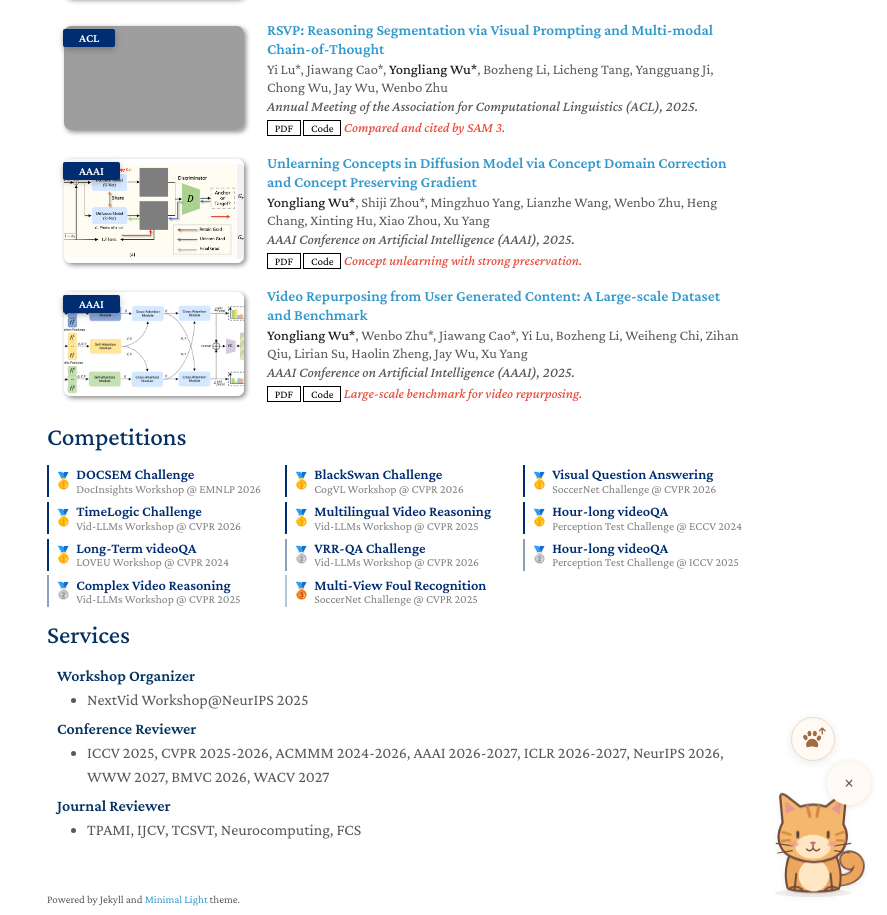
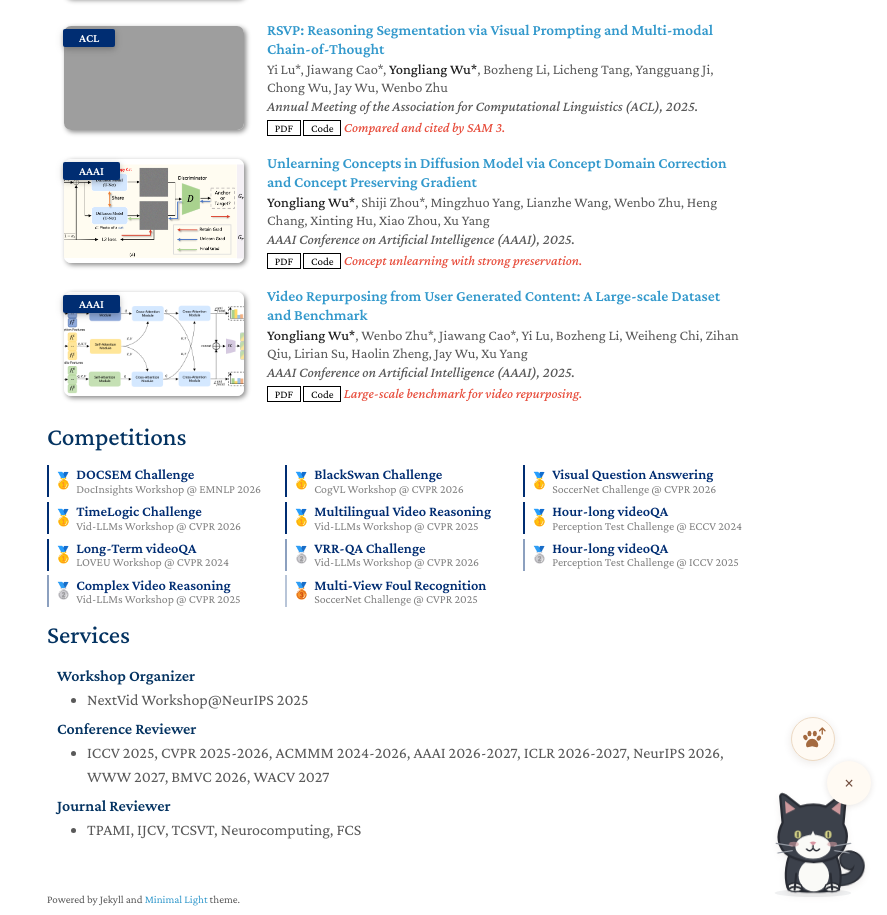
Before and after one commit to yongliang-wu/yongliang-wu.github.io, a Jekyll site: the page built from index.md, in a window 1280 px wide and 1400 px high, scrolled down 518 px. Shown: the part 485-1400 px from the top of the window, without its empty margins (393-1280 px from the left). Built offline with Jekyll 4.4.1, drawn with Linux system fonts in a browser that asks for light colours; nearby versions of some CDN libraries; a style sheet for code colours, icons or effects is not loaded; our own code applies the rules of GitHub Pages for plain Markdown files; grey boxes are pictures that could not be loaded.

Commit message:
feat: add tuxedo cat box hideaway and feather toy

```diff
--- a/_includes/site-cat.html
+++ b/_includes/site-cat.html
@@ -6,45 +6,78 @@
       <svg class="site-cat-drawing site-cat-awake" viewBox="0 0 140 150" fill="none" xmlns="http://www.w3.org/2000/svg" aria-hidden="true" focusable="false">
         <ellipse cx="70" cy="140" rx="48" ry="5" fill="currentColor" opacity=".09"/>
         <g class="site-cat-tail">
-          <path d="M101 124C131 126 134 101 121 96C110 92 109 103 117 105" stroke="#714C3D" stroke-width="15" stroke-linecap="round"/>
-          <path d="M101 124C131 126 134 101 121 96C110 92 109 103 117 105" stroke="#ECA65E" stroke-width="11" stroke-linecap="round"/>
+          <path d="M101 124C131 126 134 101 121 96C110 92 109 103 117 105" stroke="#282B33" stroke-width="15" stroke-linecap="round"/>
+          <path d="M101 124C131 126 134 101 121 96C110 92 109 103 117 105" stroke="#3C414B" stroke-width="11" stroke-linecap="round"/>
         </g>
-        <path d="M44 87C36 98 34 119 38 133C40 140 101 140 103 133C108 113 100 94 95 87Z" fill="#ECA65E" stroke="#714C3D" stroke-width="2.6" stroke-linejoin="round"/>
-        <ellipse cx="71" cy="118" rx="19" ry="20" fill="#FFE7C5"/>
-        <path d="M49 116L47 136M92 116L94 136" stroke="#714C3D" stroke-width="2.5" stroke-linecap="round"/>
-        <path d="M40 135C44 131 52 131 57 136M85 136C90 131 97 131 102 135" stroke="#714C3D" stroke-width="2.5" stroke-linecap="round"/>
+        <path d="M44 87C36 98 34 119 38 133C40 140 101 140 103 133C108 113 100 94 95 87Z" fill="#3C414B" stroke="#282B33" stroke-width="2.6" stroke-linejoin="round"/>
+        <ellipse cx="71" cy="118" rx="19" ry="20" fill="#FAFAF7"/>
+        <path d="M39 130Q47 125 55 130L57 136Q48 141 39 136Z" fill="#FAFAF7" stroke="#282B33" stroke-width="1.8"/>
+        <path d="M86 130Q94 125 102 130L103 136Q94 141 84 136Z" fill="#FAFAF7" stroke="#282B33" stroke-width="1.8"/>
+        <path d="M49 116L47 136M92 116L94 136" stroke="#282B33" stroke-width="2.5" stroke-linecap="round"/>
+        <path d="M40 135C44 131 52 131 57 136M85 136C90 131 97 131 102 135" stroke="#282B33" stroke-width="2.5" stroke-linecap="round"/>
         <g class="site-cat-head">
-          <path d="M32 52L29 19Q30 14 36 18L54 32Q71 27 86 32L104 18Q110 14 111 21L108 54C118 71 109 91 94 97Q71 106 48 97C29 91 21 73 32 52Z" fill="#F4B76E" stroke="#714C3D" stroke-width="2.8" stroke-linejoin="round"/>
-          <path d="M36 41L35 25L48 35M93 35L105 25L104 42" fill="#E99891"/>
-          <path d="M63 32L66 44M77 32L75 44" stroke="#D58A47" stroke-width="4" stroke-linecap="round"/>
-          <path d="M32 64L42 67M31 75L41 74M108 64L99 67M110 75L100 74" stroke="#D58A47" stroke-width="3" stroke-linecap="round"/>
-          <ellipse cx="70" cy="82" rx="22" ry="15" fill="#FFE7C5"/>
-          <g class="site-cat-eyes" stroke="#593F35" stroke-width="3.5" stroke-linecap="round">
-            <path d="M51 64V70M89 64V70"/>
+          <path d="M32 52L29 19Q30 14 36 18L54 32Q71 27 86 32L104 18Q110 14 111 21L108 54C118 71 109 91 94 97Q71 106 48 97C29 91 21 73 32 52Z" fill="#3C414B" stroke="#282B33" stroke-width="2.8" stroke-linejoin="round"/>
+          <path d="M36 41L35 25L48 35M93 35L105 25L104 42" fill="#CD989C"/>
+          <ellipse cx="70" cy="82" rx="22" ry="15" fill="#FAFAF7"/>
+          <path d="M70 62Q65 74 60 79H80Q75 74 70 62Z" fill="#FAFAF7"/>
+          <g class="site-cat-gaze">
+            <g class="site-cat-eyes" stroke="#D9D789" stroke-width="3.5" stroke-linecap="round">
+              <ellipse cx="51" cy="67" rx="4" ry="5" fill="#D9D789" stroke="none"/>
+              <ellipse cx="89" cy="67" rx="4" ry="5" fill="#D9D789" stroke="none"/>
+              <path d="M51 64V70M89 64V70" stroke="#20232A" stroke-width="1.6"/>
+            </g>
           </g>
-          <path d="M66 77Q70 74 74 77L70 81Z" fill="#C77475"/>
-          <path d="M70 81V84Q66 90 62 85M70 84Q74 90 78 85" stroke="#714C3D" stroke-width="1.8" stroke-linecap="round"/>
-          <path d="M44 81L24 78M44 87L26 90M97 81L117 78M97 87L115 90" stroke="#714C3D" stroke-width="1.5" stroke-linecap="round"/>
-          <ellipse cx="46" cy="79" rx="6" ry="3" fill="#E99891" opacity=".6"/>
-          <ellipse cx="94" cy="79" rx="6" ry="3" fill="#E99891" opacity=".6"/>
+          <path d="M66 77Q70 74 74 77L70 81Z" fill="#D995A1"/>
+          <path d="M70 81V84Q66 90 62 85M70 84Q74 90 78 85" stroke="#282B33" stroke-width="1.8" stroke-linecap="round"/>
+          <path d="M44 81L24 78M44 87L26 90M97 81L117 78M97 87L115 90" stroke="#9297A0" stroke-width="1.5" stroke-linecap="round"/>
+          <ellipse cx="46" cy="79" rx="6" ry="3" fill="#CD989C" opacity=".6"/>
+          <ellipse cx="94" cy="79" rx="6" ry="3" fill="#CD989C" opacity=".6"/>
+        </g>
+        <g class="site-cat-paw-side">
+          <g class="site-cat-reaching-paw">
+            <path d="M94 118Q91 100 104 83" stroke="#282B33" stroke-width="16" stroke-linecap="round"/>
+            <path d="M94 118Q91 100 104 83" stroke="#3C414B" stroke-width="11" stroke-linecap="round"/>
+            <ellipse cx="106" cy="78" rx="8" ry="10" fill="#FAFAF7" stroke="#282B33" stroke-width="2.4"/>
+            <path d="M102 72L103 76M107 71V75" stroke="#282B33" stroke-width="1.4" stroke-linecap="round"/>
+          </g>
         </g>
         <path class="site-cat-heart" d="M114 40C103 32 109 23 115 28C122 20 131 31 114 40Z" fill="#DB8787"/>
+      </svg>
+      <svg class="site-cat-drawing site-cat-boxed" viewBox="0 0 140 150" fill="none" xmlns="http://www.w3.org/2000/svg" aria-hidden="true" focusable="false">
+        <ellipse cx="70" cy="140" rx="49" ry="5" fill="currentColor" opacity=".09"/>
+        <path d="M25 104L43 87H101L116 104V132H25Z" fill="#B98656" stroke="#7E573B" stroke-width="2.4" stroke-linejoin="round"/>
+        <path d="M27 104L43 93H100L114 104L107 115H32Z" fill="#79563D"/>
+        <g class="site-cat-box-peek">
+          <path d="M36 92L33 57Q34 53 39 57L56 73Q70 68 84 73L101 57Q107 52 108 59L104 94C114 112 102 128 72 129C43 130 27 114 36 92Z" fill="#3C414B" stroke="#282B33" stroke-width="2.6" stroke-linejoin="round"/>
+          <path d="M39 78L39 63L50 75M91 75L102 63L101 80" fill="#CD989C"/>
+          <g class="site-cat-eyes" stroke="#D9D789" stroke-width="3.5" stroke-linecap="round">
+            <path d="M53 98V103M88 98V103"/>
+          </g>
+        </g>
+        <path d="M26 107H114L110 136Q70 142 30 136Z" fill="#DCAA72" stroke="#7E573B" stroke-width="2.5" stroke-linejoin="round"/>
+        <path d="M26 107L14 98L38 94L49 107M93 107L102 94L126 99L114 107" fill="#EFC795" stroke="#7E573B" stroke-width="2.3" stroke-linejoin="round"/>
+        <path d="M70 108V138" stroke="#B98656" stroke-width="2"/>
+        <g fill="#96643F" opacity=".65">
+          <ellipse cx="50" cy="120" rx="2" ry="2.7"/>
+          <ellipse cx="56" cy="117" rx="2" ry="2.7"/>
+          <ellipse cx="62" cy="120" rx="2" ry="2.7"/>
+          <path d="M50 128C49 124 53 121 56 121S63 124 62 128C61 131 58 128 56 128S51 131 50 128Z"/>
+        </g>
       </svg>
       <svg class="site-cat-drawing site-cat-sleeping" viewBox="0 0 140 150" fill="none" xmlns="http://www.w3.org/2000/svg" aria-hidden="true" focusable="false">
         <ellipse cx="70" cy="140" rx="48" ry="5" fill="currentColor" opacity=".09"/>
         <g class="site-cat-breathing">
-          <path d="M24 126C19 100 43 85 73 87C106 87 122 108 116 132C105 141 39 143 24 132Z" fill="#ECA65E" stroke="#714C3D" stroke-width="2.6"/>
-          <path d="M83 89L80 100M97 95L92 104M108 105L101 111" stroke="#D58A47" stroke-width="4" stroke-linecap="round"/>
-          <path d="M75 131C99 137 122 130 116 119C112 112 102 116 107 123" stroke="#714C3D" stroke-width="13" stroke-linecap="round"/>
-          <path d="M75 131C99 137 122 130 116 119C112 112 102 116 107 123" stroke="#F4B76E" stroke-width="9" stroke-linecap="round"/>
-          <path d="M22 111L20 87Q20 84 24 87L37 94Q48 91 58 96L72 88Q76 86 75 91L73 115C75 133 61 139 45 138C27 138 17 128 22 111Z" fill="#F4B76E" stroke="#714C3D" stroke-width="2.6" stroke-linejoin="round"/>
-          <path d="M25 102L25 92L32 98M63 100L70 94L69 106" fill="#E99891"/>
-          <path d="M44 95L45 103M54 96L53 103" stroke="#D58A47" stroke-width="3" stroke-linecap="round"/>
-          <ellipse cx="47" cy="125" rx="17" ry="10" fill="#FFE7C5"/>
-          <path d="M29 115Q34 120 39 115M55 115Q60 120 65 115" stroke="#593F35" stroke-width="2.5" stroke-linecap="round"/>
-          <path d="M43 122Q47 119 51 122L47 126Z" fill="#C77475"/>
-          <path d="M47 126Q43 131 40 127M47 126Q51 131 54 127" stroke="#714C3D" stroke-width="1.5" stroke-linecap="round"/>
-          <path d="M28 125L15 123M29 130L16 133M65 125L78 123" stroke="#714C3D" stroke-width="1.5" stroke-linecap="round"/>
+          <path d="M24 126C19 100 43 85 73 87C106 87 122 108 116 132C105 141 39 143 24 132Z" fill="#3C414B" stroke="#282B33" stroke-width="2.6"/>
+          <path d="M54 131Q71 125 89 132L91 137Q72 142 54 136Z" fill="#FAFAF7" stroke="#282B33" stroke-width="1.8"/>
+          <path d="M75 131C99 137 122 130 116 119C112 112 102 116 107 123" stroke="#282B33" stroke-width="13" stroke-linecap="round"/>
+          <path d="M75 131C99 137 122 130 116 119C112 112 102 116 107 123" stroke="#3C414B" stroke-width="9" stroke-linecap="round"/>
+          <path d="M22 111L20 87Q20 84 24 87L37 94Q48 91 58 96L72 88Q76 86 75 91L73 115C75 133 61 139 45 138C27 138 17 128 22 111Z" fill="#3C414B" stroke="#282B33" stroke-width="2.6" stroke-linejoin="round"/>
+          <path d="M25 102L25 92L32 98M63 100L70 94L69 106" fill="#CD989C"/>
+          <ellipse cx="47" cy="125" rx="17" ry="10" fill="#FAFAF7"/>
+          <path d="M29 115Q34 120 39 115M55 115Q60 120 65 115" stroke="#D9D789" stroke-width="2.5" stroke-linecap="round"/>
+          <path d="M43 122Q47 119 51 122L47 126Z" fill="#D995A1"/>
+          <path d="M47 126Q43 131 40 127M47 126Q51 131 54 127" stroke="#282B33" stroke-width="1.5" stroke-linecap="round"/>
+          <path d="M28 125L15 123M29 130L16 133M65 125L78 123" stroke="#9297A0" stroke-width="1.5" stroke-linecap="round"/>
         </g>
         <g class="site-cat-zzz" stroke="#B38561" stroke-width="2.6" stroke-linecap="round" stroke-linejoin="round">
           <path d="M81 76H89L81 84H89"/>
@@ -52,6 +85,12 @@
         </g>
       </svg>
     </button>
+    <svg class="site-cat-toy" viewBox="0 0 48 64" width="36" height="48" fill="none" xmlns="http://www.w3.org/2000/svg" aria-hidden="true" focusable="false">
+      <path d="M43 4L25 22" stroke="#917359" stroke-width="3.5" stroke-linecap="round"/>
+      <path d="M25 22C7 23 31 30 21 39" stroke="#AA9890" stroke-width="1.5" stroke-linecap="round"/>
+      <path d="M21 38C6 36 8 51 19 59C29 49 35 37 21 38Z" fill="#D98D96"/>
+      <path d="M21 39L19 56M19 48L13 45M20 46L27 42" stroke="#F8D5D6" stroke-width="1.4" stroke-linecap="round"/>
+    </svg>
   </div>
   <button class="site-cat-show" type="button" data-cat-show aria-label="Show the cat" title="Show the cat" hidden>
     <svg viewBox="0 0 32 32" width="22" height="22" fill="currentColor" aria-hidden="true" focusable="false">
--- a/_layouts/homepage.html
+++ b/_layouts/homepage.html
@@ -34,7 +34,7 @@
     <link rel="stylesheet" href="./assets/css/publications-no-dark-mode.css">
     {% endif %}
 
-    <link rel="stylesheet" href="{{ '/assets/css/site-cat.css' | relative_url }}?v=2">
+    <link rel="stylesheet" href="{{ '/assets/css/site-cat.css' | relative_url }}?v=3">
   </head>
   <body>
     <div class="wrapper">
@@ -106,7 +106,7 @@
       </footer>
     </div>
     {% include site-cat.html %}
-    <script src="{{ '/assets/js/site-cat.js' | relative_url }}?v=2" defer></script>
+    <script src="{{ '/assets/js/site-cat.js' | relative_url }}?v=3" defer></script>
     <script src="{{ "/assets/js/scale.fix.js" | relative_url }}"></script>
     {% if site.google_analytics %}
     <script>
--- a/assets/css/site-cat.css
+++ b/assets/css/site-cat.css
@@ -1,6 +1,6 @@
 .site-cat {
   bottom: max(14px, env(safe-area-inset-bottom));
-  color: #714c3d;
+  color: #555c68;
   position: fixed;
   right: max(18px, env(safe-area-inset-right));
   width: 112px;
@@ -64,13 +64,74 @@
 }
 
 .site-cat-sleeping,
-.site-cat.is-sleeping .site-cat-awake {
+.site-cat-boxed,
+.site-cat.is-sleeping .site-cat-awake,
+.site-cat.is-in-box .site-cat-awake {
   display: none;
 }
 
-.site-cat.is-sleeping .site-cat-sleeping {
+.site-cat.is-sleeping .site-cat-sleeping,
+.site-cat.is-in-box .site-cat-boxed {
   display: block;
 }
+
+.site-cat-pet { position: relative; }
+
+.site-cat.is-entering-box .site-cat-boxed {
+  display: block;
+  left: 0;
+  position: absolute;
+  top: 0;
+}
+
+.site-cat.is-entering-box .site-cat-box-peek { visibility: hidden; }
+
+.site-cat.is-entering-box .site-cat-awake {
+  animation: site-cat-duck .24s ease-in both;
+}
+
+.site-cat.is-in-box .site-cat-box-peek {
+  animation: site-cat-peek .45s ease-out both;
+}
+
+.site-cat.is-tracking .site-cat-head {
+  transform: translate(var(--cat-look-x, 0px), var(--cat-look-y, 0px)) rotate(var(--cat-look-angle, 0deg));
+  transform-origin: 70px 90px;
+}
+
+.site-cat-gaze {
+  transform: translate(var(--cat-eye-x, 0px), var(--cat-eye-y, 0px));
+}
+
+.site-cat-paw-side {
+  transform: scaleX(var(--cat-paw-side, 1));
+  transform-origin: 70px 100px;
+}
+
+.site-cat-reaching-paw {
+  opacity: 0;
+  transform-origin: 94px 118px;
+}
+
+.site-cat.is-reaching .site-cat-reaching-paw {
+  animation: site-cat-swat .65s ease-in-out both;
+}
+
+.site-cat-toy {
+  height: 48px;
+  left: 0;
+  opacity: 0;
+  overflow: visible;
+  pointer-events: none;
+  position: absolute;
+  top: 0;
+  transform: translate(var(--cat-toy-x, 0px), var(--cat-toy-y, 0px)) rotate(-12deg);
+  transition: opacity .15s ease;
+  width: 36px;
+  z-index: 1;
+}
+
+.site-cat.is-tracking .site-cat-toy { opacity: 1; }
 
 .site-cat-breathing {
   transform-origin: 70px 140px;
@@ -180,6 +241,20 @@
   50% { opacity: 1; transform: translateY(-3px); }
 }
 
+@keyframes site-cat-duck {
+  to { opacity: 0; transform: translateY(20px) scale(.8); }
+}
+
+@keyframes site-cat-peek {
+  from { transform: translateY(18px); }
+  to { transform: translateY(0); }
+}
+
+@keyframes site-cat-swat {
+  0%, 100% { opacity: 0; transform: rotate(20deg) translateY(9px); }
+  35%, 65% { opacity: 1; transform: rotate(-12deg); }
+}
+
 .cat-back-to-top {
   background: #fffaf3;
   border: 1px solid #ecd9c3;
@@ -260,6 +335,9 @@
 @media (prefers-reduced-motion: reduce) {
   .site-cat *,
   .cat-back-to-top,
+  .site-cat.is-entering-box .site-cat-awake,
+  .site-cat.is-in-box .site-cat-box-peek,
+  .site-cat.is-reaching .site-cat-reaching-paw,
   .site-cat.is-purring .site-cat-heart,
   .site-cat.is-purring .site-cat-eyes {
     animation: none;
--- a/assets/js/site-cat.js
+++ b/assets/js/site-cat.js
@@ -12,33 +12,98 @@
   var backToTop = document.querySelector('[data-cat-top]');
   var timer;
   var sleepTimer;
+  var boxTimer;
+  var boxEntryTimer;
+  var boxExitTimer;
+  var reachTimer;
+  var toyLeaveTimer;
+  var pointerFrame = 0;
+  var pointerX = 0;
+  var pointerY = 0;
+  var lastReach = -3000;
+  var lastToyActivity = 0;
   var sleepDelay = 30000;
+  var boxStay = 7000;
+  var reduceMotion = window.matchMedia('(prefers-reduced-motion: reduce)');
+  var finePointer = window.matchMedia('(hover: hover) and (pointer: fine)');
   var count = 0;
   var messages = ['Purr… ♡', 'Meow!', 'Hello, friend ♡'];
   var storageKey = 'homepage-cat-hidden';
 
+  function updatePetLabel() {
+    var label = cat.classList.contains('is-sleeping') ? 'Wake the cat' :
+      (cat.classList.contains('is-in-box') || cat.classList.contains('is-entering-box')) ?
+        'Bring the cat out of the box' : 'Pet the cat';
+    pet.setAttribute('aria-label', label);
+    pet.title = label;
+  }
+
+  function stopTracking() {
+    cancelAnimationFrame(pointerFrame);
+    pointerFrame = 0;
+    clearTimeout(reachTimer);
+    clearTimeout(toyLeaveTimer);
+    cat.classList.remove('is-tracking', 'is-reaching');
+    ['--cat-look-x', '--cat-look-y', '--cat-look-angle', '--cat-eye-x', '--cat-eye-y',
+      '--cat-paw-side', '--cat-toy-x', '--cat-toy-y'].forEach(function (property) {
+      cat.style.removeProperty(property);
+    });
+  }
+
+  function leaveBox() {
+    clearTimeout(boxEntryTimer);
+    clearTimeout(boxExitTimer);
+    cat.classList.remove('is-in-box', 'is-entering-box');
+    updatePetLabel();
+  }
+
+  function enterBox() {
+    if (companion.hidden || document.hidden || cat.classList.contains('is-sleeping') ||
+        cat.classList.contains('is-purring') || cat.classList.contains('is-tracking') ||
+        pet.matches(':focus-visible')) return;
+    stopTracking();
+    cat.classList.add('is-entering-box');
+    updatePetLabel();
+    boxEntryTimer = setTimeout(function () {
+      cat.classList.remove('is-entering-box');
+      cat.classList.add('is-in-box');
+      updatePetLabel();
+      boxExitTimer = setTimeout(leaveBox, boxStay);
+    }, reduceMotion.matches ? 0 : 240);
+  }
+
   function wakeCat() {
     cat.classList.remove('is-sleeping');
-    pet.setAttribute('aria-label', 'Pet the cat');
-    pet.title = 'Pet the cat';
+    leaveBox();
+  }
+
+  function clearIdleTimers() {
+    clearTimeout(sleepTimer);
+    clearTimeout(boxTimer);
   }
 
   function scheduleNap() {
-    clearTimeout(sleepTimer);
+    clearIdleTimers();
     if (companion.hidden || document.hidden || cat.classList.contains('is-sleeping')) return;
+    if (!cat.classList.contains('is-in-box') && !cat.classList.contains('is-entering-box')) {
+      boxTimer = setTimeout(enterBox, 14000 + Math.random() * 4000);
+    }
     sleepTimer = setTimeout(function () {
       clearTimeout(timer);
+      clearTimeout(boxTimer);
+      stopTracking();
+      leaveBox();
       speech.textContent = '';
       cat.classList.remove('is-purring');
       cat.classList.add('is-sleeping');
-      pet.setAttribute('aria-label', 'Wake the cat');
-      pet.title = 'Wake the cat';
+      updatePetLabel();
     }, sleepDelay);
   }
 
   function setHidden(hidden, moveFocus) {
     clearTimeout(timer);
-    clearTimeout(sleepTimer);
+    clearIdleTimers();
+    stopTracking();
     wakeCat();
     cat.classList.remove('is-purring');
     speech.textContent = '';
@@ -65,6 +130,7 @@
   var home = document.querySelector('[data-cat-home]');
   var narrowScreen = window.matchMedia('(max-width: 1279px)');
   function placeCat() {
+    stopTracking();
     (narrowScreen.matches && home ? home : document.body).appendChild(cat);
   }
   placeCat();
@@ -73,8 +139,11 @@
   pet.addEventListener('click', function () {
     clearTimeout(timer);
     var wasSleeping = cat.classList.contains('is-sleeping');
+    var wasInBox = cat.classList.contains('is-in-box') || cat.classList.contains('is-entering-box');
+    stopTracking();
     wakeCat();
-    speech.textContent = wasSleeping ? 'Mrrp… hello ♡' : messages[count++ % messages.length];
+    speech.textContent = wasSleeping ? 'Mrrp… hello ♡' :
+      wasInBox ? 'You found me ♡' : messages[count++ % messages.length];
     cat.classList.add('is-purring');
     timer = setTimeout(function () {
       cat.classList.remove('is-purring');
@@ -86,9 +155,74 @@
   pet.addEventListener('pointerenter', scheduleNap);
   pet.addEventListener('pointerleave', scheduleNap);
   pet.addEventListener('focus', scheduleNap);
-  document.addEventListener('visibilitychange', scheduleNap);
+  document.addEventListener('visibilitychange', function () {
+    clearIdleTimers();
+    clearTimeout(timer);
+    stopTracking();
+    leaveBox();
+    cat.classList.remove('is-purring');
+    speech.textContent = '';
+    if (!document.hidden) scheduleNap();
+  });
   hide.addEventListener('click', function () { setHidden(true, true); });
   show.addEventListener('click', function () { setHidden(false, true); });
+
+  function clamp(value, minimum, maximum) {
+    return Math.max(minimum, Math.min(value, maximum));
+  }
+
+  function followToy() {
+    pointerFrame = 0;
+    if (companion.hidden || document.hidden || reduceMotion.matches || !finePointer.matches ||
+        cat.classList.contains('is-sleeping') || cat.classList.contains('is-in-box') ||
+        cat.classList.contains('is-entering-box') || cat.classList.contains('is-purring')) {
+      stopTracking();
+      return;
+    }
+    var rect = pet.getBoundingClientRect();
+    var dx = pointerX - (rect.left + rect.width / 2);
+    var dy = pointerY - (rect.top + rect.height * .45);
+    var distance = Math.sqrt(dx * dx + dy * dy);
+    if (distance > 145 || rect.bottom < 0 || rect.top > window.innerHeight) {
+      stopTracking();
+      return;
+    }
+
+    cat.classList.add('is-tracking');
+    cat.style.setProperty('--cat-look-x', clamp(dx / 35, -3, 3) + 'px');
+    cat.style.setProperty('--cat-look-y', clamp(dy / 45, -2, 2) + 'px');
+    cat.style.setProperty('--cat-look-angle', clamp(dx / 15, -7, 7) + 'deg');
+    cat.style.setProperty('--cat-eye-x', clamp(dx / 50, -1.5, 1.5) + 'px');
+    cat.style.setProperty('--cat-eye-y', clamp(dy / 60, -1, 1) + 'px');
+    cat.style.setProperty('--cat-paw-side', dx < 0 ? '-1' : '1');
+    cat.style.setProperty('--cat-toy-x', clamp(pointerX - rect.left - 18,
+      Math.max(-80, 8 - rect.left), Math.min(rect.width + 28, window.innerWidth - rect.left - 44)) + 'px');
+    cat.style.setProperty('--cat-toy-y', clamp(pointerY - rect.top - 20,
+      Math.max(-60, 8 - rect.top), Math.min(rect.height - 48, window.innerHeight - rect.top - 56)) + 'px');
+
+    var now = Date.now();
+    if (now - lastToyActivity > 1000) {
+      lastToyActivity = now;
+      scheduleNap();
+    }
+    if (distance < 105 && now - lastReach > 2800) {
+      lastReach = now;
+      cat.classList.add('is-reaching');
+      reachTimer = setTimeout(function () { cat.classList.remove('is-reaching'); }, 650);
+    }
+    clearTimeout(toyLeaveTimer);
+    toyLeaveTimer = setTimeout(stopTracking, 1800);
+  }
+
+  document.addEventListener('pointermove', function (event) {
+    if (event.pointerType !== 'mouse' || !finePointer.matches || reduceMotion.matches) return;
+    pointerX = event.clientX;
+    pointerY = event.clientY;
+    if (!pointerFrame) pointerFrame = requestAnimationFrame(followToy);
+  }, { passive: true });
+  window.addEventListener('scroll', stopTracking, { passive: true });
+  finePointer.addEventListener('change', stopTracking);
+  reduceMotion.addEventListener('change', stopTracking);
 
   if (backToTop) {
     function updateBackToTop() {
@@ -97,8 +231,7 @@
     window.addEventListener('scroll', updateBackToTop, { passive: true });
     updateBackToTop();
     backToTop.addEventListener('click', function () {
-      var reduceMotion = window.matchMedia('(prefers-reduced-motion: reduce)').matches;
-      window.scrollTo({ top: 0, behavior: reduceMotion ? 'instant' : 'smooth' });
+      window.scrollTo({ top: 0, behavior: reduceMotion.matches ? 'instant' : 'smooth' });
       var heading = document.querySelector('header h1');
       if (heading) {
         if (!heading.hasAttribute('tabindex')) heading.setAttribute('tabindex', '-1');
```
